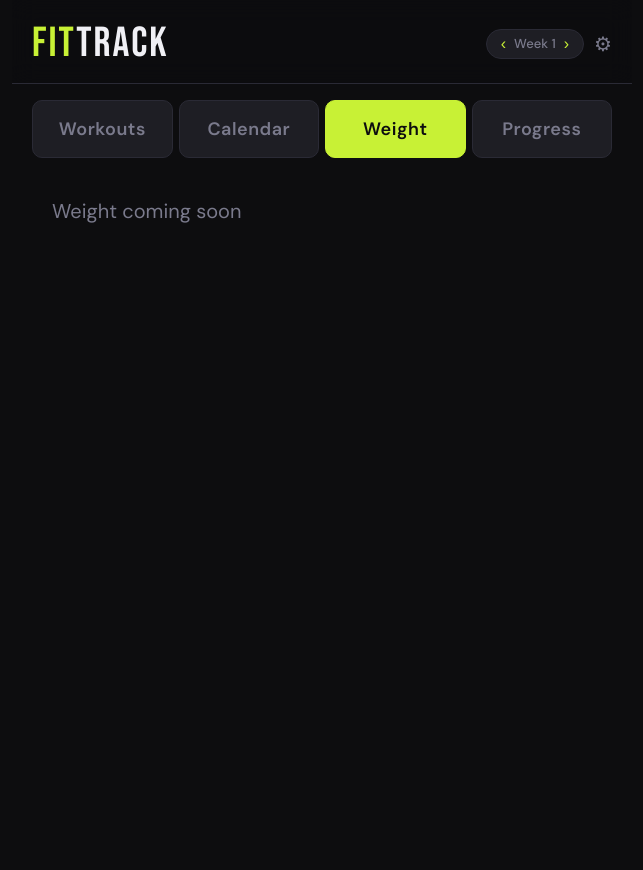
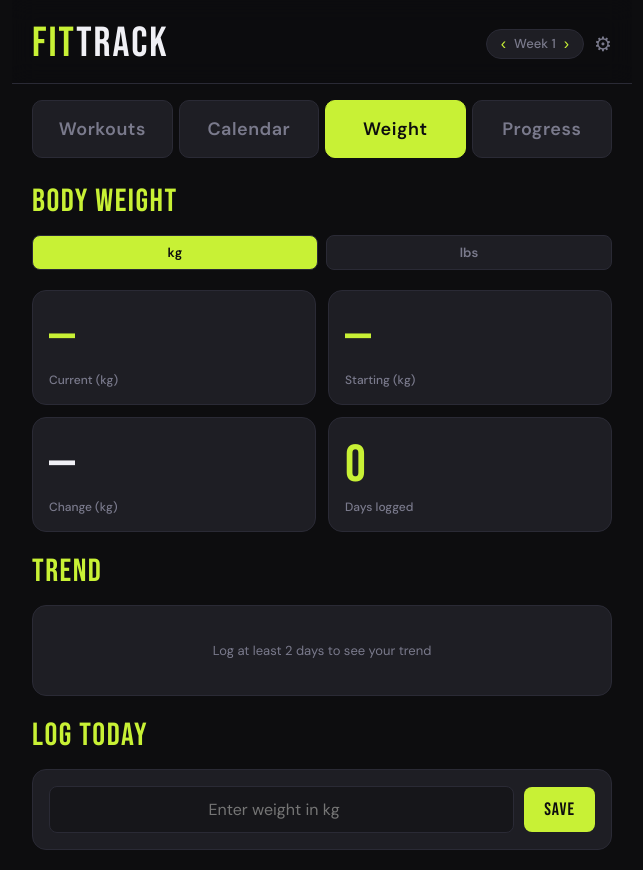
Before and after one commit to roob1y/Fittrack, a React (Vite) app: page / in a window 1280 px wide. Both pictures are taken after a click on the button "Weight". Shown: the whole page, without its empty margins (318-961 px from the left). Before the commit the page ends 800 px from the top, so only its background shows below. Built offline with nearby package versions, Linux system fonts and the light colour scheme.

Commit message:
feat: migrate weight view to React
- Weight logging, unit toggle and trend graph all migrated
- Zustand store wired up for weight log and unit preference

```diff
--- a/src/App.jsx
+++ b/src/App.jsx
@@ -3,6 +3,7 @@ import useStore from './store/useStore';
 
 import WorkoutsView from './components/Workouts/WorkoutsView';
 import ProgressView from './components/Progress/ProgressView';
+import WeightView from './components/Weight/WeightView';
 
 export default function App() {
   const [currentView, setCurrentView] = useState('workouts');
@@ -95,7 +96,7 @@ export default function App() {
         {currentView === 'calendar' && (
           <div style={{ color: 'var(--muted)', padding: '20px' }}>Calendar coming soon</div>
         )}
-        {currentView === 'weight' && <div style={{ color: 'var(--muted)', padding: '20px' }}>Weight coming soon</div>}
+        {currentView === 'weight' && <WeightView />}
         {currentView === 'progress' && <ProgressView />}
         {currentView === 'settings' && (
           <div style={{ color: 'var(--muted)', padding: '20px' }}>Settings coming soon</div>
--- /dev/null
+++ b/src/components/Weight/WeightView.jsx
@@ -0,0 +1,247 @@
+import React, { useRef, useEffect } from 'react';
+import useStore from '../../store/useStore';
+
+function todayStr() {
+  return new Date().toISOString().slice(0, 10);
+}
+
+function convertWeight(kg, unit) {
+  if (unit === 'lbs') return Math.round(kg * 2.2046 * 10) / 10;
+  return Math.round(kg * 10) / 10;
+}
+
+function getLast30DaysEntries(weightLog) {
+  const entries = [];
+  for (let i = 29; i >= 0; i--) {
+    const d = new Date();
+    d.setDate(d.getDate() - i);
+    const str = d.toISOString().slice(0, 10);
+    if (weightLog[str]) entries.push({ date: str, weight: weightLog[str] });
+  }
+  return entries;
+}
+
+function WeightGraph({ entries, unit }) {
+  const canvasRef = useRef(null);
+
+  useEffect(() => {
+    if (!canvasRef.current || entries.length < 2) return;
+    const canvas = canvasRef.current;
+    const ctx = canvas.getContext('2d');
+    canvas.width = canvas.offsetWidth * window.devicePixelRatio;
+    canvas.height = 200 * window.devicePixelRatio;
+    ctx.scale(window.devicePixelRatio, window.devicePixelRatio);
+
+    const w = canvas.offsetWidth;
+    const h = 200;
+    const padding = { top: 20, right: 20, bottom: 30, left: 40 };
+    const weights = entries.map((e) => convertWeight(e.weight, unit));
+    const minW = Math.min(...weights) - 1;
+    const maxW = Math.max(...weights) + 1;
+    const toX = (i) => padding.left + (i / (entries.length - 1)) * (w - padding.left - padding.right);
+    const toY = (v) => padding.top + (1 - (v - minW) / (maxW - minW)) * (h - padding.top - padding.bottom);
+
+    ctx.strokeStyle = '#2a2a35';
+    ctx.lineWidth = 1;
+    for (let i = 0; i <= 4; i++) {
+      const y = padding.top + (i / 4) * (h - padding.top - padding.bottom);
+      ctx.beginPath();
+      ctx.moveTo(padding.left, y);
+      ctx.lineTo(w - padding.right, y);
+      ctx.stroke();
+      const val = maxW - (i / 4) * (maxW - minW);
+      ctx.fillStyle = '#7a7a8c';
+      ctx.font = '11px DM Sans';
+      ctx.textAlign = 'right';
+      ctx.fillText(Math.round(val * 10) / 10, padding.left - 4, y + 4);
+    }
+
+    ctx.beginPath();
+    ctx.strokeStyle = '#c8f135';
+    ctx.lineWidth = 2;
+    ctx.lineJoin = 'round';
+    entries.forEach((e, i) => {
+      const x = toX(i);
+      const y = toY(convertWeight(e.weight, unit));
+      i === 0 ? ctx.moveTo(x, y) : ctx.lineTo(x, y);
+    });
+    ctx.stroke();
+
+    ctx.lineTo(toX(entries.length - 1), h - padding.bottom);
+    ctx.lineTo(toX(0), h - padding.bottom);
+    ctx.closePath();
+    ctx.fillStyle = 'rgba(200,241,53,0.08)';
+    ctx.fill();
+
+    entries.forEach((e, i) => {
+      ctx.beginPath();
+      ctx.arc(toX(i), toY(convertWeight(e.weight, unit)), 3, 0, Math.PI * 2);
+      ctx.fillStyle = '#c8f135';
+      ctx.fill();
+    });
+
+    ctx.fillStyle = '#7a7a8c';
+    ctx.font = '11px DM Sans';
+    ctx.textAlign = 'center';
+    const labelIndices = [0, Math.floor(entries.length / 2), entries.length - 1];
+    labelIndices.forEach((i) => {
+      const date = new Date(entries[i].date);
+      ctx.fillText(`${date.getDate()}/${date.getMonth() + 1}`, toX(i), h - padding.bottom + 16);
+    });
+  }, [entries, unit]);
+
+  if (entries.length < 2) {
+    return (
+      <div style={{ color: 'var(--muted)', fontSize: '13px', textAlign: 'center', padding: '20px 0' }}>
+        Log at least 2 days to see your trend
+      </div>
+    );
+  }
+
+  return <canvas ref={canvasRef} style={{ width: '100%', height: '200px', display: 'block' }} />;
+}
+
+export default function WeightView() {
+  const weightLog = useStore((s) => s.weightLog);
+  const weightUnit = useStore((s) => s.weightUnit);
+  const logWeight = useStore((s) => s.logWeight);
+  const setWeightUnit = useStore((s) => s.setWeightUnit);
+  const [input, setInput] = React.useState('');
+
+  const entries = getLast30DaysEntries(weightLog);
+  const today = todayStr();
+  const todayWeight = weightLog[today];
+  const current = entries.length ? entries[entries.length - 1].weight : null;
+  const start = entries.length ? entries[0].weight : null;
+  const trend = current && start ? current - start : null;
+
+  function handleLog() {
+    const val = parseFloat(input);
+    if (!val || val <= 0) return;
+    const inKg = weightUnit === 'lbs' ? val / 2.2046 : val;
+    logWeight(today, Math.round(inKg * 10) / 10);
+    setInput('');
+  }
+
+  return (
+    <div>
+      <div className="section-title" style={{ marginTop: '4px' }}>
+        BODY WEIGHT
+      </div>
+
+      <div style={{ display: 'flex', gap: '8px', marginBottom: '20px' }}>
+        {['kg', 'lbs'].map((u) => (
+          <button
+            key={u}
+            onClick={() => setWeightUnit(u)}
+            style={{
+              flex: 1,
+              padding: '8px',
+              borderRadius: '8px',
+              border: '1px solid var(--border)',
+              background: weightUnit === u ? 'var(--accent)' : 'var(--card)',
+              color: weightUnit === u ? '#0d0d0f' : 'var(--muted)',
+              fontFamily: "'DM Sans', sans-serif",
+              fontSize: '13px',
+              fontWeight: 600,
+              cursor: 'pointer',
+            }}
+          >
+            {u}
+          </button>
+        ))}
+      </div>
+
+      <div className="progress-grid" style={{ marginBottom: '20px' }}>
+        <div className="stat-card">
+          <div className="stat-val">{current ? convertWeight(current, weightUnit) : '—'}</div>
+          <div className="stat-label">Current ({weightUnit})</div>
+        </div>
+        <div className="stat-card">
+          <div className="stat-val">{start ? convertWeight(start, weightUnit) : '—'}</div>
+          <div className="stat-label">Starting ({weightUnit})</div>
+        </div>
+        <div className="stat-card">
+          <div
+            className="stat-val"
+            style={{ color: trend > 0 ? 'var(--red)' : trend < 0 ? 'var(--accent)' : 'var(--text)' }}
+          >
+            {trend !== null ? (trend > 0 ? '+' : '') + convertWeight(trend, weightUnit) : '—'}
+          </div>
+          <div className="stat-label">Change ({weightUnit})</div>
+        </div>
+        <div className="stat-card">
+          <div className="stat-val">{entries.length}</div>
+          <div className="stat-label">Days logged</div>
+        </div>
+      </div>
+
+      <div className="section-title">TREND</div>
+      <div
+        style={{
+          background: 'var(--card)',
+          border: '1px solid var(--border)',
+          borderRadius: 'var(--radius)',
+          padding: '16px',
+          marginBottom: '20px',
+        }}
+      >
+        <WeightGraph entries={entries} unit={weightUnit} />
+      </div>
+
+      <div className="section-title">LOG TODAY</div>
+      <div
+        style={{
+          background: 'var(--card)',
+          border: '1px solid var(--border)',
+          borderRadius: 'var(--radius)',
+          padding: '16px',
+        }}
+      >
+        <div style={{ display: 'flex', gap: '10px', alignItems: 'center' }}>
+          <input
+            type="number"
+            inputMode="decimal"
+            placeholder={`Enter weight in ${weightUnit}`}
+            value={input}
+            onChange={(e) => setInput(e.target.value)}
+            style={{
+              flex: 1,
+              background: 'var(--surface)',
+              border: '1px solid var(--border)',
+              borderRadius: '8px',
+              color: 'var(--text)',
+              fontFamily: "'DM Sans', sans-serif",
+              fontSize: '16px',
+              padding: '12px',
+              textAlign: 'center',
+            }}
+          />
+          <button
+            onClick={handleLog}
+            style={{
+              flexShrink: 0,
+              padding: '12px 20px',
+              background: 'var(--accent)',
+              border: 'none',
+              borderRadius: '8px',
+              fontFamily: "'Bebas Neue', sans-serif",
+              fontSize: '18px',
+              letterSpacing: '1px',
+              color: '#0d0d0f',
+              cursor: 'pointer',
+            }}
+          >
+            SAVE
+          </button>
+        </div>
+        {todayWeight && (
+          <div style={{ fontSize: '12px', color: 'var(--muted)', marginTop: '8px', textAlign: 'center' }}>
+            Today: {convertWeight(todayWeight, weightUnit)}
+            {weightUnit} — enter a new value to update
+          </div>
+        )}
+      </div>
+    </div>
+  );
+}
```
